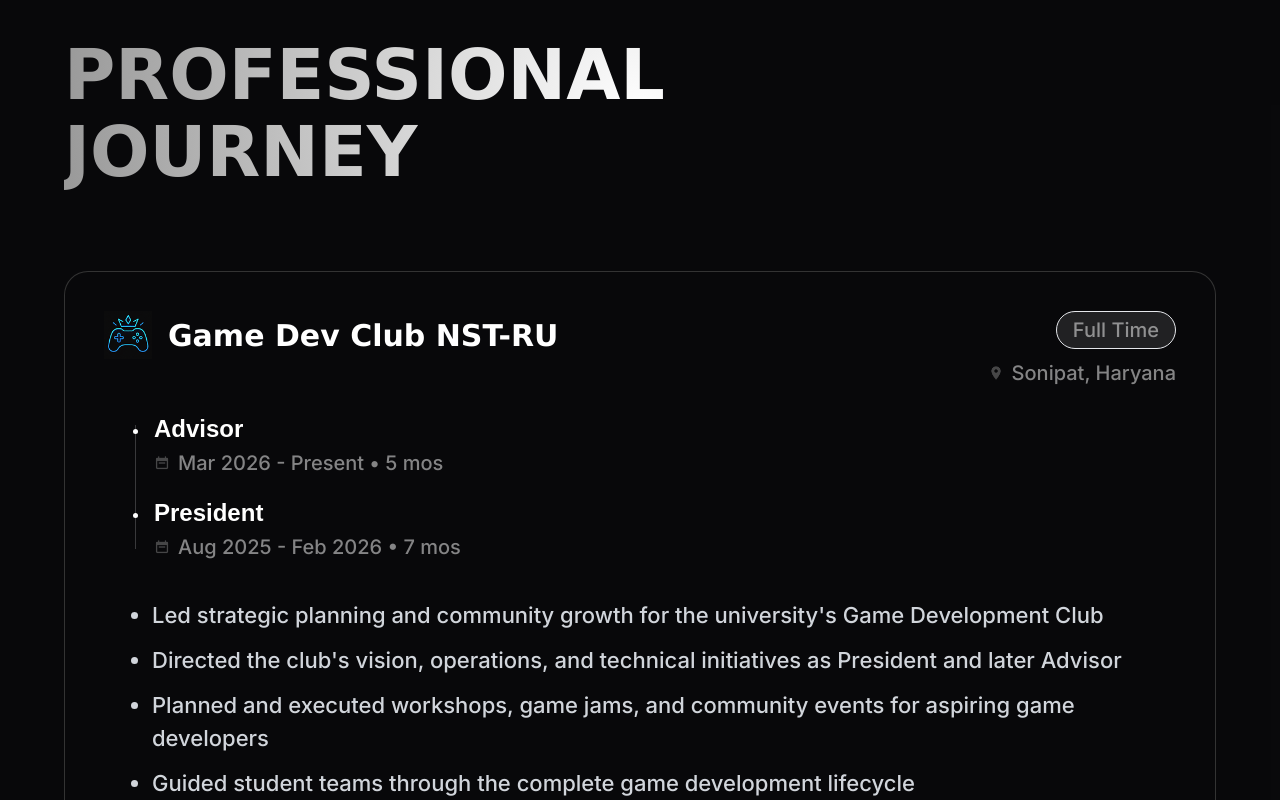
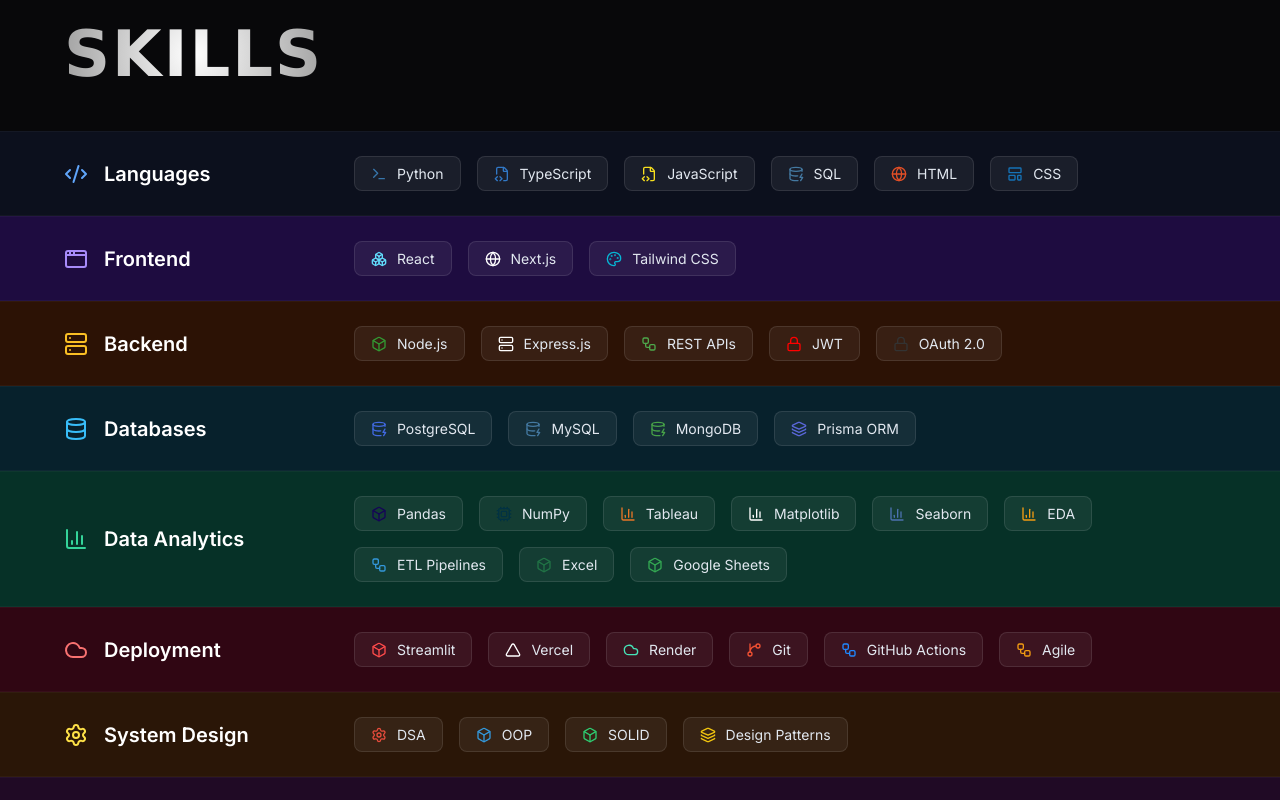
Before and after one commit to interterrestrial/Deepak-Portfolio, a Next.js app: page / in a window 1280 px wide. Shown: the part 1420-2220 px from the top of the page. Built offline with nearby package versions, Linux system fonts and the light colour scheme; a web font is replaced by a local one.

Commit message:
Skills section added

```diff
--- a/src/app/page.tsx
+++ b/src/app/page.tsx
@@ -1,5 +1,6 @@
 import Hero from "@/components/Hero";
 import About from "@/components/About";
+import Skills from "@/components/Skills";
 import Experience from "@/components/Experience";
 import styles from "./page.module.css";
 
@@ -8,6 +9,7 @@
     <main className={styles.main}>
       <Hero />
       <About />
+      <Skills />
       <Experience />
     </main>
   );
--- /dev/null
+++ b/src/components/Skills.module.css
@@ -0,0 +1,97 @@
+.skillsSection {
+  width: 100%;
+  display: flex;
+  flex-direction: column;
+  padding: 80px 0;
+  background-color: transparent;
+}
+
+.headerWrapper {
+  width: 1238px;
+  max-width: 90vw;
+  margin: 0 auto 40px auto;
+  text-align: left;
+}
+
+.heading {
+  font-family: Verdana, sans-serif;
+  font-size: 64px;
+  font-weight: 700;
+  margin: 0;
+  letter-spacing: 2px;
+  text-transform: uppercase;
+  background: radial-gradient(circle at center, #ffffff 0%, #a0a0a0 100%);
+  -webkit-background-clip: text;
+  -webkit-text-fill-color: transparent;
+  display: inline-block;
+}
+
+.skillsContainer {
+  width: 100%;
+  display: flex;
+  flex-direction: column;
+}
+
+.categoryRow {
+  width: 100%;
+  padding: 24px 0;
+  border-top: 1px solid rgba(255, 255, 255, 0.03);
+  border-bottom: 1px solid rgba(255, 255, 255, 0.03);
+  display: flex;
+  justify-content: center;
+}
+
+.contentWrapper {
+  width: 1238px;
+  max-width: 90vw;
+  display: flex;
+  align-items: center;
+  gap: 40px;
+}
+
+.categoryTitle {
+  flex: 0 0 250px;
+  display: flex;
+  align-items: center;
+  gap: 16px;
+  font-family: var(--font-inter), sans-serif;
+  font-size: 20px;
+  font-weight: 600;
+  color: #ffffff;
+}
+
+.skillsList {
+  flex: 1;
+  display: flex;
+  flex-wrap: wrap;
+  gap: 16px;
+}
+
+.skillTag {
+  display: flex;
+  align-items: center;
+  gap: 10px;
+  background-color: rgba(255, 255, 255, 0.06);
+  padding: 8px 16px;
+  border-radius: 8px;
+  border: 1px solid rgba(255, 255, 255, 0.1);
+  transition: transform 0.2s ease, background-color 0.2s ease;
+  cursor: default;
+}
+
+.skillTag:hover {
+  transform: translateY(-2px);
+  background-color: rgba(255, 255, 255, 0.1);
+}
+
+.skillIcon {
+  display: flex;
+  align-items: center;
+  justify-content: center;
+}
+
+.skillName {
+  font-family: var(--font-inter), sans-serif;
+  font-size: 14px;
+  color: #e2e8f0;
+}
--- /dev/null
+++ b/src/components/Skills.tsx
@@ -0,0 +1,149 @@
+import React from "react";
+import styles from "./Skills.module.css";
+import {
+  Code2, AppWindow, Server, Database, BarChart3, Cloud, Settings, PenTool, Gamepad2,
+  Terminal, MonitorSmartphone, Cpu, Box, LayoutTemplate, Globe, Layers, GitBranch,
+  Workflow, FileCode2, Boxes, Triangle, Lock, DatabaseZap, Palette
+} from "lucide-react";
+
+const skillsData = [
+  {
+    category: "Languages",
+    icon: <Code2 size={24} className={styles.categoryIcon} color="#60A5FA" />,
+    bgColor: "rgba(15, 23, 42, 0.6)", // dark blue
+    skills: [
+      { name: "Python", icon: <Terminal size={16} color="#3776AB" /> },
+      { name: "TypeScript", icon: <FileCode2 size={16} color="#3178C6" /> },
+      { name: "JavaScript", icon: <FileCode2 size={16} color="#F7DF1E" /> },
+      { name: "SQL", icon: <DatabaseZap size={16} color="#4479A1" /> },
+      { name: "HTML", icon: <Globe size={16} color="#E34F26" /> },
+      { name: "CSS", icon: <LayoutTemplate size={16} color="#1572B6" /> },
+    ]
+  },
+  {
+    category: "Frontend",
+    icon: <AppWindow size={24} className={styles.categoryIcon} color="#A78BFA" />,
+    bgColor: "rgba(46, 16, 101, 0.6)", // dark purple
+    skills: [
+      { name: "React", icon: <Boxes size={16} color="#61DAFB" /> },
+      { name: "Next.js", icon: <Globe size={16} color="#ffffff" /> },
+      { name: "Tailwind CSS", icon: <Palette size={16} color="#06B6D4" /> },
+    ]
+  },
+  {
+    category: "Backend",
+    icon: <Server size={24} className={styles.categoryIcon} color="#FBBF24" />,
+    bgColor: "rgba(69, 26, 3, 0.6)", // dark orange/brown
+    skills: [
+      { name: "Node.js", icon: <Box size={16} color="#339933" /> },
+      { name: "Express.js", icon: <Server size={16} color="#ffffff" /> },
+      { name: "REST APIs", icon: <Workflow size={16} color="#4EA94B" /> },
+      { name: "JWT", icon: <Lock size={16} color="#FF0000" /> },
+      { name: "OAuth 2.0", icon: <Lock size={16} color="#333333" /> },
+    ]
+  },
+  {
+    category: "Databases",
+    icon: <Database size={24} className={styles.categoryIcon} color="#38BDF8" />,
+    bgColor: "rgba(8, 51, 68, 0.6)", // dark cyan/blue
+    skills: [
+      { name: "PostgreSQL", icon: <DatabaseZap size={16} color="#4169E1" /> },
+      { name: "MySQL", icon: <DatabaseZap size={16} color="#4479A1" /> },
+      { name: "MongoDB", icon: <DatabaseZap size={16} color="#47A248" /> },
+      { name: "Prisma ORM", icon: <Layers size={16} color="#5A67D8" /> },
+    ]
+  },
+  {
+    category: "Data Analytics",
+    icon: <BarChart3 size={24} className={styles.categoryIcon} color="#34D399" />,
+    bgColor: "rgba(6, 78, 59, 0.6)", // dark green
+    skills: [
+      { name: "Pandas", icon: <Box size={16} color="#150458" /> },
+      { name: "NumPy", icon: <Cpu size={16} color="#013243" /> },
+      { name: "Tableau", icon: <BarChart3 size={16} color="#E97627" /> },
+      { name: "Matplotlib", icon: <BarChart3 size={16} color="#ffffff" /> },
+      { name: "Seaborn", icon: <BarChart3 size={16} color="#4C72B0" /> },
+      { name: "EDA", icon: <BarChart3 size={16} color="#F39C12" /> },
+      { name: "ETL Pipelines", icon: <Workflow size={16} color="#3498DB" /> },
+      { name: "Excel", icon: <Box size={16} color="#217346" /> },
+      { name: "Google Sheets", icon: <Box size={16} color="#34A853" /> },
+    ]
+  },
+  {
+    category: "Deployment",
+    icon: <Cloud size={24} className={styles.categoryIcon} color="#F87171" />,
+    bgColor: "rgba(76, 5, 25, 0.6)", // dark red
+    skills: [
+      { name: "Streamlit", icon: <Box size={16} color="#FF4B4B" /> },
+      { name: "Vercel", icon: <Triangle size={16} color="#ffffff" /> },
+      { name: "Render", icon: <Cloud size={16} color="#46E3B7" /> },
+      { name: "Git", icon: <GitBranch size={16} color="#F05032" /> },
+      { name: "GitHub Actions", icon: <Workflow size={16} color="#2088FF" /> },
+      { name: "Agile", icon: <Workflow size={16} color="#F39C12" /> },
+    ]
+  },
+  {
+    category: "System Design",
+    icon: <Settings size={24} className={styles.categoryIcon} color="#FDE047" />,
+    bgColor: "rgba(66, 32, 6, 0.6)", // dark yellow/olive
+    skills: [
+      { name: "DSA", icon: <Settings size={16} color="#E74C3C" /> },
+      { name: "OOP", icon: <Box size={16} color="#3498DB" /> },
+      { name: "SOLID", icon: <Box size={16} color="#2ECC71" /> },
+      { name: "Design Patterns", icon: <Layers size={16} color="#F1C40F" /> },
+    ]
+  },
+  {
+    category: "Design",
+    icon: <PenTool size={24} className={styles.categoryIcon} color="#F472B6" />,
+    bgColor: "rgba(49, 13, 56, 0.6)", // dark magenta
+    skills: [
+      { name: "Figma", icon: <Palette size={16} color="#F24E1E" /> },
+    ]
+  },
+  {
+    category: "Game & 3D",
+    icon: <Gamepad2 size={24} className={styles.categoryIcon} color="#10B981" />,
+    bgColor: "rgba(10, 48, 28, 0.6)", // another dark green
+    skills: [
+      { name: "Unreal Engine", icon: <Gamepad2 size={16} color="#ffffff" /> },
+      { name: "Unity", icon: <Gamepad2 size={16} color="#ffffff" /> },
+      { name: "Blender", icon: <Box size={16} color="#F5792A" /> },
+    ]
+  }
+];
+
+export default function Skills() {
+  return (
+    <section id="skills" className={styles.skillsSection}>
+      <div className={styles.headerWrapper}>
+        <h2 className={styles.heading}>SKILLS</h2>
+      </div>
+
+      <div className={styles.skillsContainer}>
+        {skillsData.map((category) => (
+          <div
+            className={styles.categoryRow}
+            style={{ backgroundColor: category.bgColor }}
+            key={category.category}
+          >
+            <div className={styles.contentWrapper}>
+              <div className={styles.categoryTitle}>
+                {category.icon}
+                <span>{category.category}</span>
+              </div>
+              <div className={styles.skillsList}>
+                {category.skills.map(skill => (
+                  <div className={styles.skillTag} key={skill.name}>
+                    <span className={styles.skillIcon}>{skill.icon}</span>
+                    <span className={styles.skillName}>{skill.name}</span>
+                  </div>
+                ))}
+              </div>
+            </div>
+          </div>
+        ))}
+      </div>
+    </section>
+  );
+}
```
